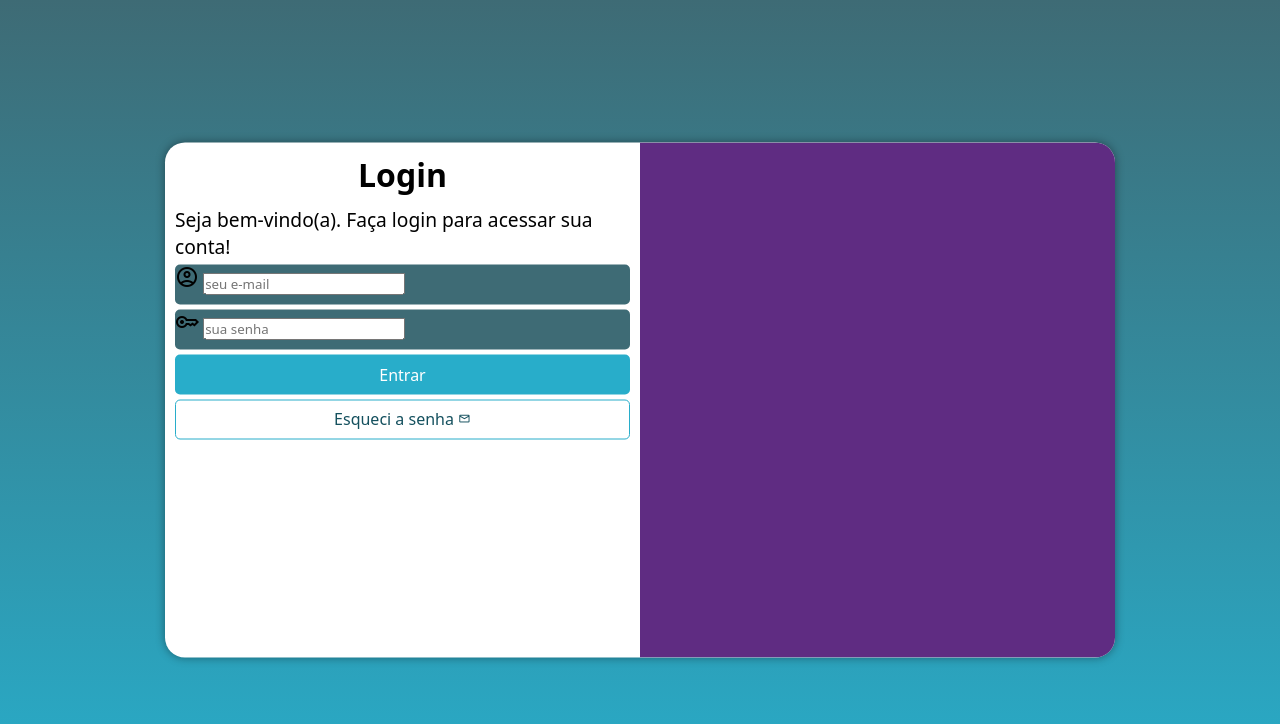
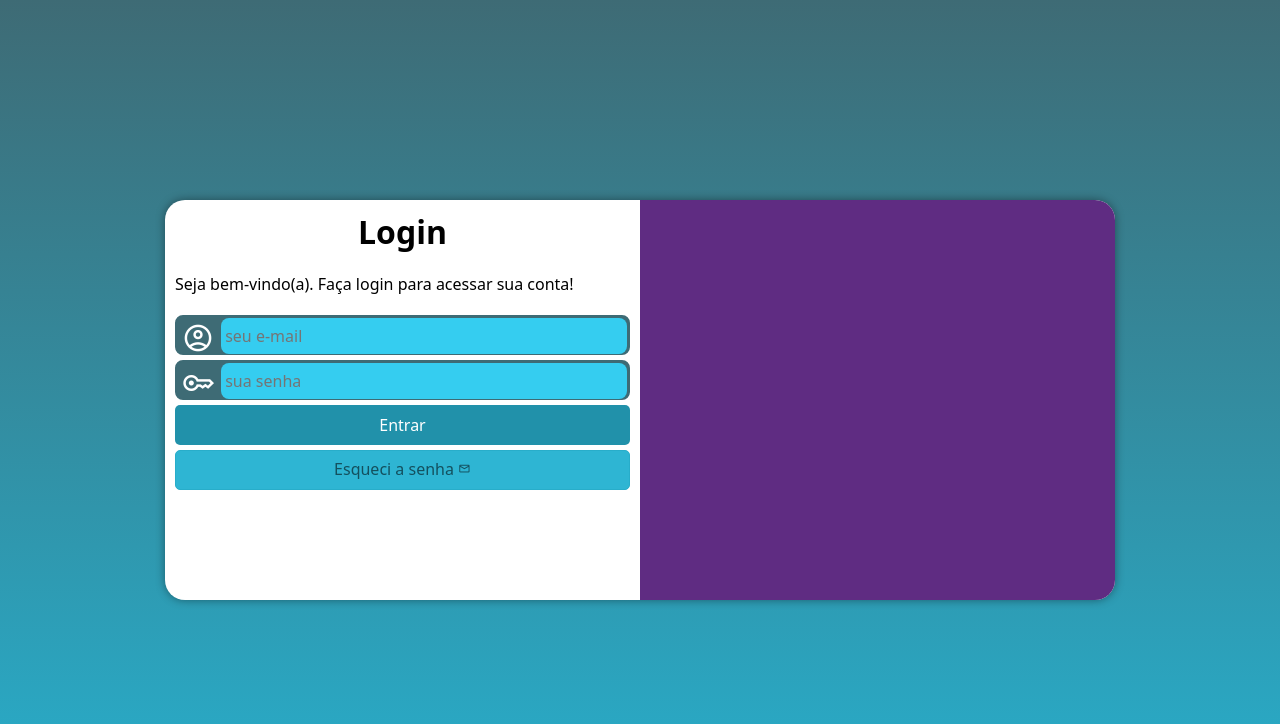
Before and after one commit to luishvanni/projeto-login, a plain HTML site: page index.html in a window 1280 px wide. Drawn offline with nearby package versions, Linux system fonts and the light colour scheme.

Commit message:
projeto-login finalizado

```diff
--- a/estilos/media-query.css
+++ b/estilos/media-query.css
@@ -8,6 +8,7 @@
 
     section#login {
         width: 80vw;
+        height: 300px;
     }
 
     section#login > div#imagem {
@@ -33,6 +34,7 @@
 
     section#login {
         width: 950px;
+        height: 400px;
     }
 
     section#login > div#imagem {
@@ -51,7 +53,8 @@
     }
 
     div#formulario > p {
-        font-size: 1.2em;
+        font-size: 1em;
+        margin: 20px 0px;
     }
 
 }
--- a/estilos/style.css
+++ b/estilos/style.css
@@ -23,9 +23,7 @@ section#login {
     position: absolute;
     top: 50%;
     left: 50%;
-    transform: translate(-50%, -50%);
     overflow: hidden;
-
 
     background-color: white;
     width: 250px;
@@ -33,6 +31,7 @@ section#login {
     border-radius: 20px;
     box-shadow: 0px 0px 10px rgba(0, 0, 0, 0.411);
 
+    transform: translate(-50%, -50%);
     transition: width 0.3s, height 0.3s;
     transition-timing-function: ease;
 
@@ -67,12 +66,38 @@ form > div.campo {
     width: 100%;
     display: block;
     height: 40px;
-    border-radius: 5px;
+    border-radius: 8px;
     margin: 5px 0px;
+    border: 2px solid #3E6B75;
+
 }
 
 div.campo > label {
     display: none;
+}
+
+div.campo > span {
+    color: white;
+    font-size: 2em;
+    width: 40px;
+    padding: 5px;
+}
+
+div.campo > input {
+    border-radius: 8px;
+    background-color: #35cdf0;
+    font-size: 1em;
+    width: calc(100% - 45px);
+    height: 100%;
+    border: 0px;
+    padding: 4px;
+    transform: translateY(-12px);
+
+}
+
+div.campo >input:focus-within {
+    background-color: white;
+
 }
 
 form > input[type=submit] {
@@ -80,7 +105,7 @@ form > input[type=submit] {
     font-size: 1em;
     width: 100%;
     height: 40px;
-    background-color: #28ADCA;
+    background-color: #2191aa;
     color: white;
     border: none;
     border-radius: 5px;
@@ -89,7 +114,7 @@ form > input[type=submit] {
 }
 
 form > input[type=submit]:hover {
-    background-color: #1c788d;
+    background-color: #206675;
 }
 
 .botao {
@@ -98,7 +123,7 @@ form > input[type=submit]:hover {
     font-size: 1em;
     width: 100%;
     height: 40px;
-    background-color: c;
+    background-color: #2eb5d3;
     border: 1px solid #28ADCA;
     border-radius: 5px;
     text-decoration: none;
@@ -108,7 +133,8 @@ form > input[type=submit]:hover {
 }
 
 a.botao:hover {
-    background-color: #2dbedf;
+    background-color: #206675;
+    color: white;
 }
 
 form > a.botao > span {
```
